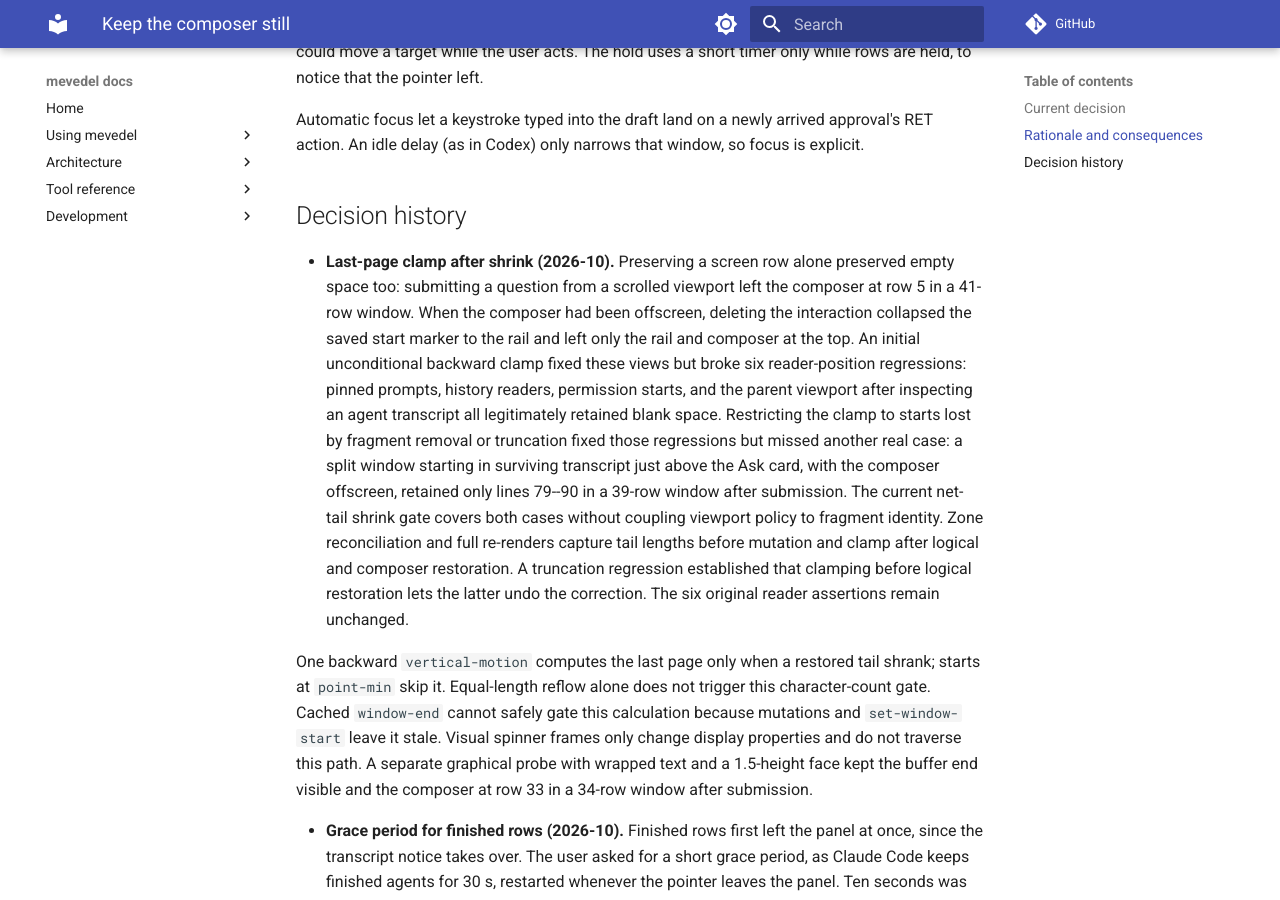
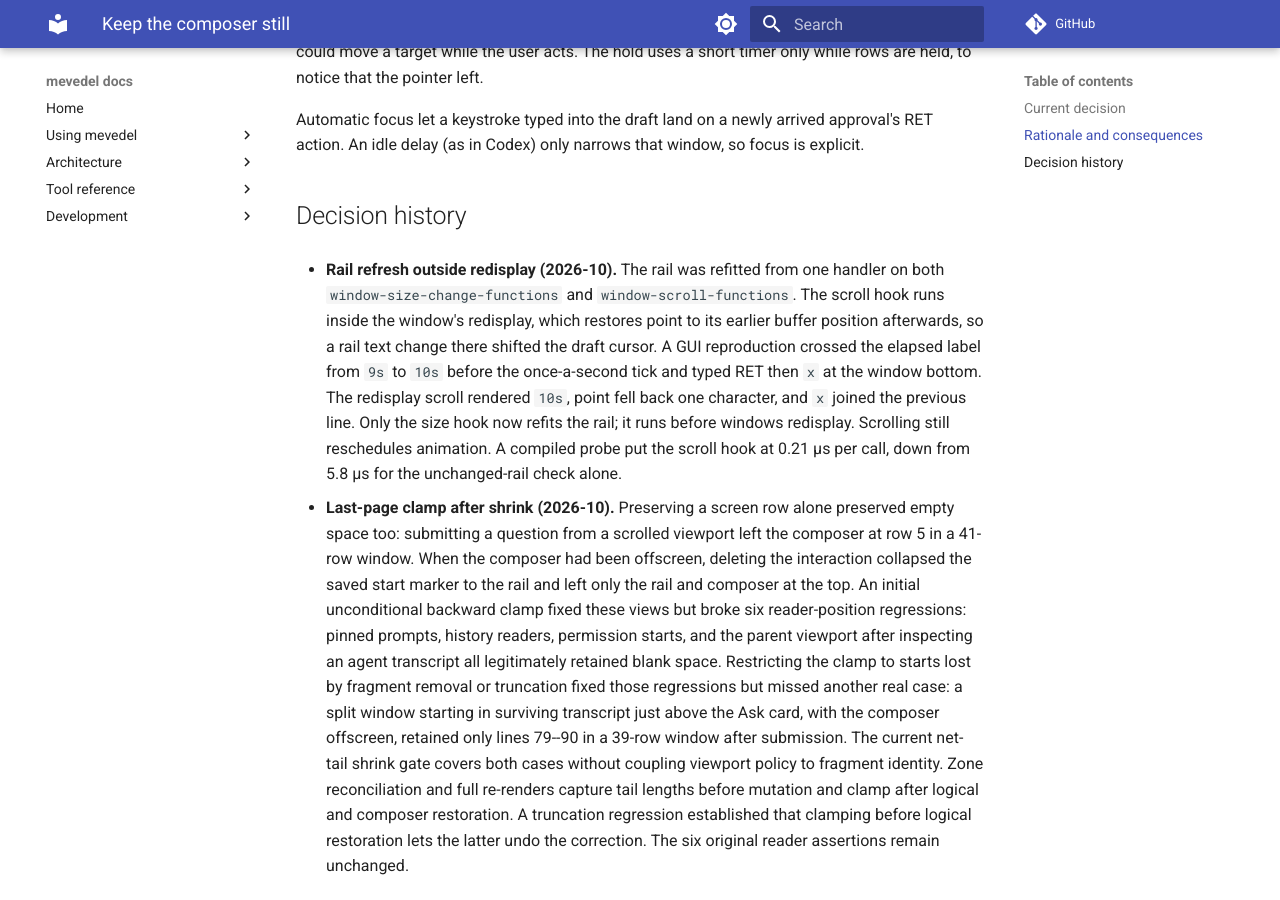
Before and after one commit to FrauH0lle/mevedel, an MkDocs documentation site: the page built from docs/adr/0126-keep-the-composer-still.md, in a window 1280 px wide and 900 px high, scrolled down 1426 px. Built offline with MkDocs 1.6.1 and Material for MkDocs 9.7.7, drawn with Linux system fonts in a browser that asks for light colours; comment, search, counter and statistics services are not loaded.

Commit message:
fix(view): Never rewrite the rail from the scroll hook
The rail was refitted by one handler on both window-size-change-functions and window-scroll-functions. Scroll hooks run inside the window's redisplay, which restores point to its earlier buffer position afterwards, so a rail text change there moved the draft cursor. When the elapsed label gained a digit (9s -> 10s) before the once-a-second tick and the user typed RET at the window bottom, the redisplay scroll rendered the longer label, point fell back one character, and the next typed character joined the previous line.

Only the size hook, which runs before windows redisplay, now refits the rail. Scrolling still reschedules animation; a stale offscreen label waits for the next semantic tick. The compiled scroll hook costs 0.21 us per call instead of 5.8 us for the unchanged-rail check.

* mevedel-view.el (mevedel-view--resume-on-window-scroll): New.  Animation recheck only.
(mevedel-view--resume-on-window-resize): New.  Refit the rail, then recheck.
(mevedel-view--resume-on-window-layout): Remove.
(mevedel-view-mode): Install the split handlers.
* test/test-mevedel-view-stream.el: Cover a stale elapsed label surviving the view's scroll hook with the draft and cursor intact, and resize refitting the rail.
* docs/view.md, docs/adr/0126-keep-the-composer-still.md: Document why scrolling never rewrites the rail.

```diff
--- a/docs/adr/0126-keep-the-composer-still.md
+++ b/docs/adr/0126-keep-the-composer-still.md
@@ -67,6 +67,18 @@ focus is explicit.
 
 ## Decision history
 
+- **Rail refresh outside redisplay (2026-10).** The rail was refitted from one
+  handler on both `window-size-change-functions` and `window-scroll-functions`.
+  The scroll hook runs inside the window's redisplay, which restores point to its
+  earlier buffer position afterwards, so a rail text change there shifted the
+  draft cursor. A GUI reproduction crossed the elapsed label from `9s` to `10s`
+  before the once-a-second tick and typed RET then `x` at the window bottom.
+  The redisplay scroll rendered `10s`, point fell back one character, and `x`
+  joined the previous line. Only the size hook now refits the rail; it runs
+  before windows redisplay. Scrolling still reschedules animation. A compiled
+  probe put the scroll hook at 0.21 µs per call, down from 5.8 µs for the
+  unchanged-rail check alone.
+
 - **Last-page clamp after shrink (2026-10).** Preserving a screen row alone
   preserved empty space too: submitting a question from a scrolled viewport
   left the composer at row 5 in a 41-row window. When the composer had been
```
Also changed, not shown: docs/view.md (+6 -0 lines), 2 other files.
